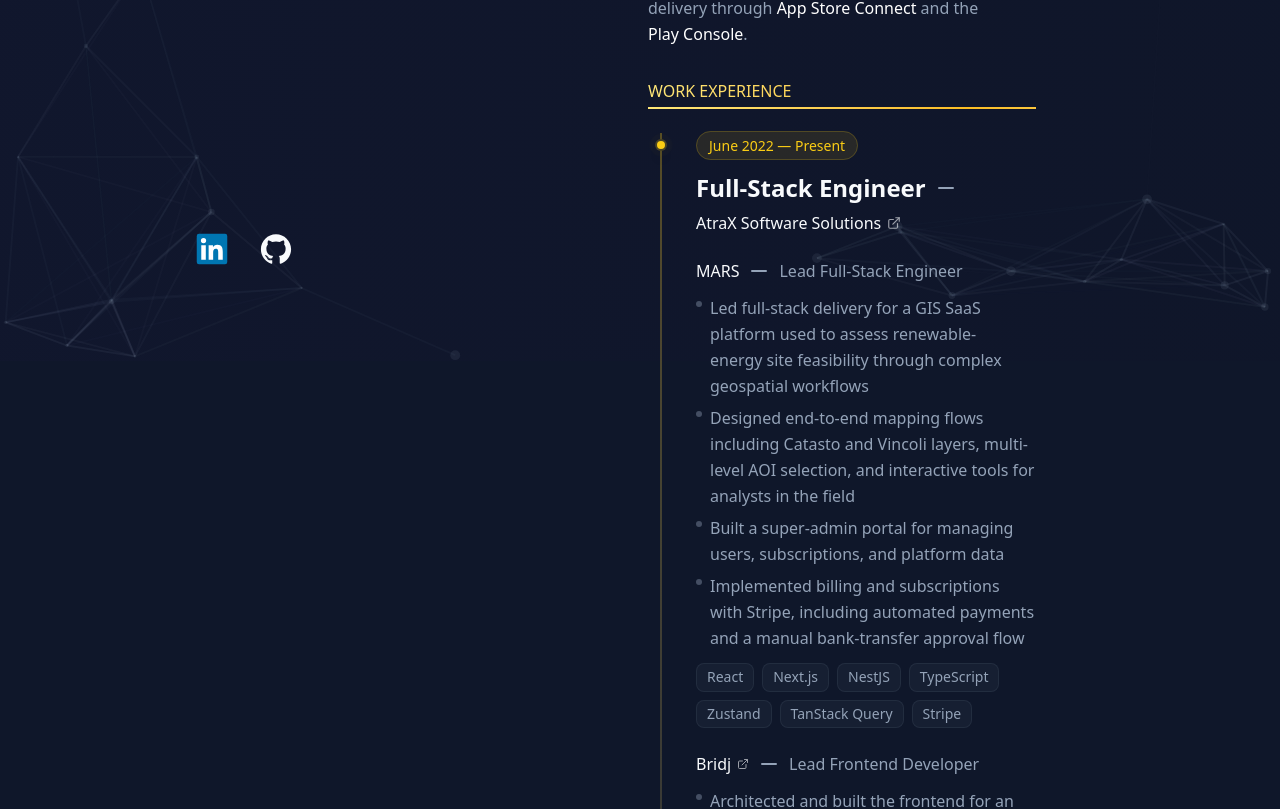
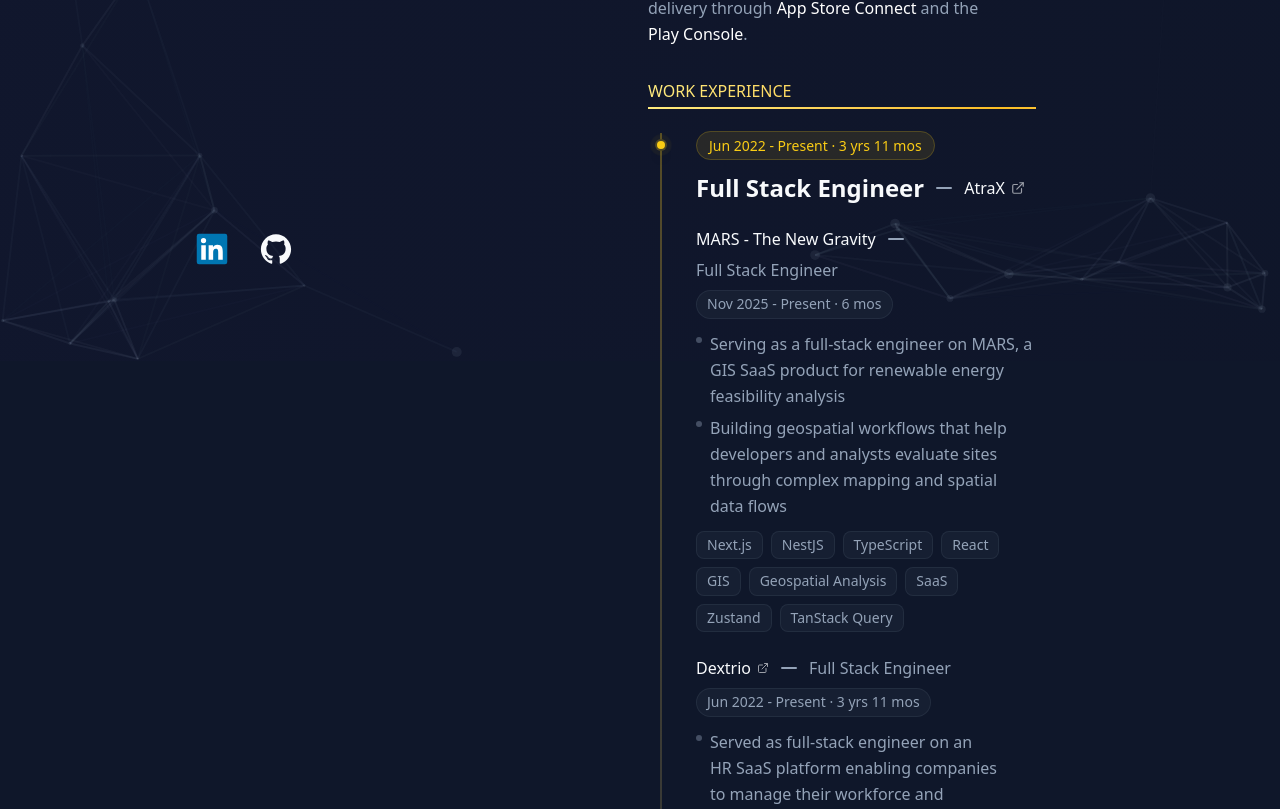
Before and after one commit to endridollani/portfolio, a React (Vite) app: page / in a window 1280 px wide. Shown: the part 439-1248 px from the top of the page. Built offline with nearby package versions, Linux system fonts and the light colour scheme.

Commit message:
update work experience items with new roles, timeframes, and project details

```diff
--- a/src/components/landing/rightSection/WorkExperienceItem.tsx
+++ b/src/components/landing/rightSection/WorkExperienceItem.tsx
@@ -8,6 +8,7 @@
   bullets: string[];
   skills: string[];
   link?: string;
+  timeframe?: string;
 }
 
 interface WorkExperienceItemProps {
@@ -123,6 +124,11 @@
                   )}
                   <Minus className="hidden lg:inline text-muted-foreground" />
                   <span className="text-muted-foreground text-sm">{project.role}</span>
+                  {project.timeframe ? (
+                    <span className="text-xs font-medium px-2.5 py-1 rounded-full bg-muted/50 text-muted-foreground border border-muted-foreground/10">
+                      {project.timeframe}
+                    </span>
+                  ) : null}
                 </div>
                 <ul className="space-y-1.5">
                   {project.bullets.map((point, i) => (
--- a/src/components/landing/rightSection/WorkExperienceSection.tsx
+++ b/src/components/landing/rightSection/WorkExperienceSection.tsx
@@ -14,89 +14,104 @@
         {/* Timeline items */}
         <div className="space-y-12 lg:space-y-16 overflow-visible">
           <WorkExperienceItem
-            company="AtraX Software Solutions"
+            company="AtraX"
             link="https://atrax.al/"
             projects={[
               {
-                name: 'MARS',
-                role: 'Lead Full-Stack Engineer',
+                name: 'MARS - The New Gravity',
+                role: 'Full Stack Engineer',
+                timeframe: 'Nov 2025 - Present · 6 mos',
                 bullets: [
-                  'Led full-stack delivery for a GIS SaaS platform used to assess renewable-energy site feasibility through complex geospatial workflows',
-                  'Designed end-to-end mapping flows including Catasto and Vincoli layers, multi-level AOI selection, and interactive tools for analysts in the field',
-                  'Built a super-admin portal for managing users, subscriptions, and platform data',
-                  'Implemented billing and subscriptions with Stripe, including automated payments and a manual bank-transfer approval flow',
+                  'Serving as a full-stack engineer on MARS, a GIS SaaS product for renewable energy feasibility analysis',
+                  'Building geospatial workflows that help developers and analysts evaluate sites through complex mapping and spatial data flows',
                 ],
                 skills: [
-                  'React',
                   'Next.js',
                   'NestJS',
                   'TypeScript',
+                  'React',
+                  'GIS',
+                  'Geospatial Analysis',
+                  'SaaS',
                   'Zustand',
                   'TanStack Query',
-                  'Stripe',
                 ],
               },
               {
-                name: 'Bridj',
-                role: 'Lead Frontend Developer',
-                bullets: [
-                  'Architected and built the frontend for an AI-powered marketing intelligence platform using Next.js and TypeScript',
-                  'Owned the frontend foundation including project structure, state management, authentication, authorisation, and backend API integration',
-                  'Partnered with design and backend teams to shape a scalable dashboard experience for growth and RevOps teams',
-                ],
-                skills: ['Next.js', 'TypeScript', 'Authentication', 'API Integration', 'Figma'],
-                link: 'https://www.bridj.ai/',
-              },
-              {
-                name: 'Remy',
-                role: 'Lead Frontend Developer (Mobile)',
-                bullets: [
-                  'Led mobile development for an AI-powered kitchen assistant focused on reducing food waste through smarter ingredient and receipt tracking',
-                  'Built the cross-platform app with React Native and Expo and independently handled App Store Connect and Google Play Console deployments',
-                  'Contributed to the marketing website and teaser web app to unlock early access before full launch',
-                ],
-                link: 'https://www.remyapp.io/',
-                skills: [
-                  'React Native',
-                  'Expo',
-                  'App Store Connect',
-                  'Google Play Console',
-                  'Cross-Platform Mobile',
-                ],
-              },
-              {
-                name: 'Toyota',
-                link: 'https://atrax.al/blog/portfolio/toyota/',
-                role: 'Frontend Developer',
-                bullets: [
-                  'Built frontend features in React and TypeScript',
-                  'Integrated data workflows with MongoDB and RabbitMQ',
-                  'Used Docker for local development and testing',
-                ],
-                skills: ['React', 'TypeScript', 'MongoDB', 'RabbitMQ', 'Docker'],
-              },
-              {
                 name: 'Dextrio',
-                role: 'Lead Full-Stack Developer',
+                role: 'Full Stack Engineer',
+                timeframe: 'Jun 2022 - Present · 3 yrs 11 mos',
                 link: 'https://atrax.al/blog/portfolio/dextrio/',
                 bullets: [
-                  'Led full-stack development on an HR SaaS platform built with React, NestJS, Redux, and TypeScript',
+                  'Served as full-stack engineer on an HR SaaS platform enabling companies to manage their workforce and resources efficiently',
                   'Managed CI/CD pipelines through Azure DevOps',
-                  'Extended the product with a cross-platform mobile app built using React Native and Expo',
+                  'Extended the product with a cross-platform mobile application using React Native and Expo',
+                  'Contributed across frontend and backend throughout the full product lifecycle',
                 ],
                 skills: [
+                  'NestJS',
+                  'PostgreSQL',
                   'React',
-                  'NestJS',
-                  'Redux',
                   'TypeScript',
                   'React Native',
                   'Expo',
                   'Azure DevOps',
                 ],
               },
+              {
+                name: 'Bridj.ai',
+                role: 'Senior Frontend Developer',
+                timeframe: 'Jun 2025 - Nov 2025 · 6 mos',
+                bullets: [
+                  'Architected and built the frontend for an AI-powered marketing intelligence platform that analyses real-time sales conversations, CRM data, and notes',
+                  'Owned the frontend foundation, including project structure, state management, data fetching, authentication, authorisation, and backend API integration',
+                  'Collaborated with design and backend to define UX and API contracts and deliver a production-ready dashboard on a tight timeline',
+                ],
+                skills: ['Next.js', 'NestJS', 'TypeScript'],
+                link: 'https://www.bridj.ai/',
+              },
+              {
+                name: 'Remy - Agentic Food Retail',
+                role: 'Senior Software Engineer',
+                timeframe: 'Mar 2024 - May 2025 · 1 yr 3 mos',
+                bullets: [
+                  'Led mobile development for an AI-powered kitchen assistant focused on reducing food waste through ingredient logging and receipt scanning',
+                  'Built the cross-platform app with React Native and Expo and independently managed App Store Connect and Google Play Console deployments',
+                  'Contributed to the marketing website and teaser web app, bringing early access to mobile features ahead of full launch',
+                ],
+                link: 'https://www.remyapp.io/',
+                skills: [
+                  'React Native',
+                  'React.js',
+                  'Expo',
+                  'TypeScript',
+                  'App Store Connect',
+                  'Google Play Console',
+                ],
+              },
+              {
+                name: 'Toshiko',
+                link: 'https://atrax.al/blog/portfolio/toyota/',
+                role: 'Frontend Developer',
+                timeframe: 'Nov 2022 - Mar 2024 · 1 yr 5 mos',
+                bullets: [
+                  "Developed frontend features in React and TypeScript for Toyota's internal lead management system built on a microfrontend architecture",
+                  'Implemented the full frontend SignalR integration for live updates and backend-triggered notifications',
+                  'Integrated REST APIs and async data flows backed by MongoDB and RabbitMQ to keep lead data in sync across the platform',
+                ],
+                skills: [
+                  'React',
+                  'TypeScript',
+                  'SignalR',
+                  'MongoDB',
+                  'RabbitMQ',
+                  'REST APIs',
+                  'Microfrontends',
+                ],
+              },
             ]}
-            role="Full-Stack Engineer"
-            timeframe="June 2022 — Present"
+            role="Full Stack Engineer"
+            timeframe="Jun 2022 - Present · 3 yrs 11 mos"
           />
 
           <WorkExperienceItem
@@ -110,18 +125,6 @@
             role="Course Instructor"
             skills={['HTML', 'CSS', 'JavaScript', 'Teaching']}
             timeframe="2022 — 2023"
-          />
-
-          <WorkExperienceItem
-            bullets={[
-              'Maintained and monitored internal network infrastructure and local servers',
-              'Provided technical support to government staff and ensured system uptime',
-              'Managed IT assets and documented system maintenance procedures',
-            ]}
-            company="Albania State Police"
-            role="IT Specialist"
-            skills={['Networking', 'Windows Server', 'Support', 'Documentation']}
-            timeframe="2021 — 2022"
           />
 
           <WorkExperienceItem
```
